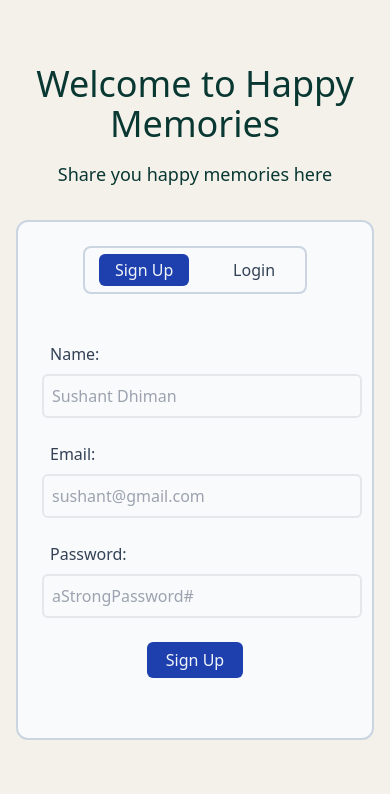
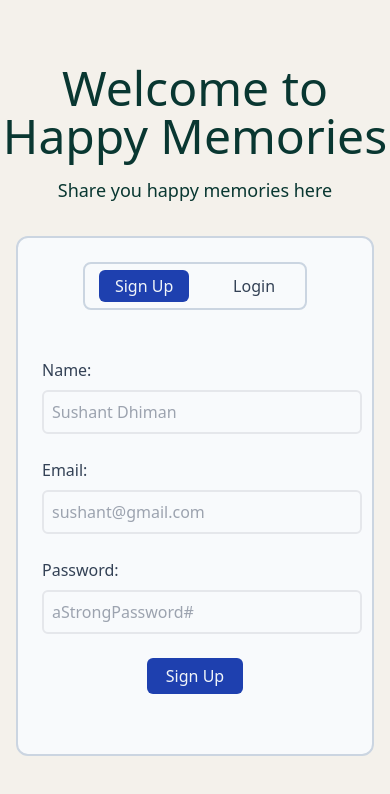
Before and after one commit to sushant102004/Social-Media-Project, a React (Create React App) app: page / in a window 390 px wide. Shown: the top 794 px of the page. Built offline with nearby package versions, Linux system fonts and the light colour scheme.

Commit message:
Login Page Responsiveness Added

```diff
--- a/src/pages/login.js
+++ b/src/pages/login.js
@@ -12,7 +12,7 @@ export default function Login() {
           </p>
 
           {/* Auth Container */}
-          <div className="p-6 h-3/5 w-1/4 bg-slate-50 ml-auto mr-auto mt-8 rounded-xl border-2 border-slate-300">
+          <div className="p-6 h-1/2 ml-4 bg-slate-50 mr-4 mt-8 rounded-xl border-2 border-slate-300 lg:h-3/5 lg:w-1/4 lg:ml-auto lg:mr-auto">
               {/* Auth Selector */}
               <div className = 'flex ml-auto mr-auto w-56 h-12 bg-slate-50 border-2 border-slate-300 rounded-lg'>
                   <p className = 'm-auto pt-1 pb-1 pl-4 pr-4 rounded-md text-slate-700'>
--- a/src/pages/signup.js
+++ b/src/pages/signup.js
@@ -31,7 +31,7 @@ export default function SignUp() {
   return (
     <>
       <div className="h-screen bg-custom-bg text-center pt-16">
-        <p className="text-custom-text-focused text-4xl lg:text-5xl">
+        <p className="text-custom-text-focused text-5xl lg:text-5xl">
           Welcome to Happy Memories
         </p>
         <p className="text-custom-text-focused text-lg pt-4">
@@ -49,21 +49,21 @@ export default function SignUp() {
               <a href="/login">Login</a>
             </p>
           </div>
-          <p className="text-left ml-2 mt-12 mb-2 text-slate-700">Name: </p>
+          <p className="text-left mt-12 mb-2 text-slate-700 lg:ml-2">Name: </p>
           <input
             className="focus:outline-0 bg-slate-50 border-2 rounded-md w-80 p-2"
             placeholder="Sushant Dhiman"
             value={name}
             onChange={(event) => setName(event.target.value)}
           ></input>
-          <p className="text-left ml-2 mt-6 mb-2 text-slate-700">Email: </p>
+          <p className="text-left mt-6 mb-2 text-slate-700 lg:ml-2">Email: </p>
           <input
             className="focus:outline-0 bg-slate-50 border-2 rounded-md w-80 p-2"
             placeholder="sushant@gmail.com"
             value={email}
             onChange={(event) => setEmail(event.target.value)}
           ></input>
-          <p className="text-left ml-2 mt-6 mb-2 text-slate-700">Password: </p>
+          <p className="text-left mt-6 mb-2 text-slate-700 lg:ml-2">Password: </p>
           <input
             className="focus:outline-0 bg-slate-50 border-2 rounded-md w-80 p-2"
             placeholder="aStrongPassword#"
```
